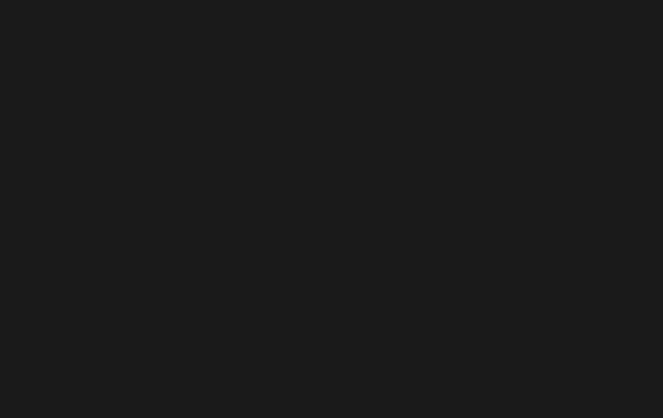
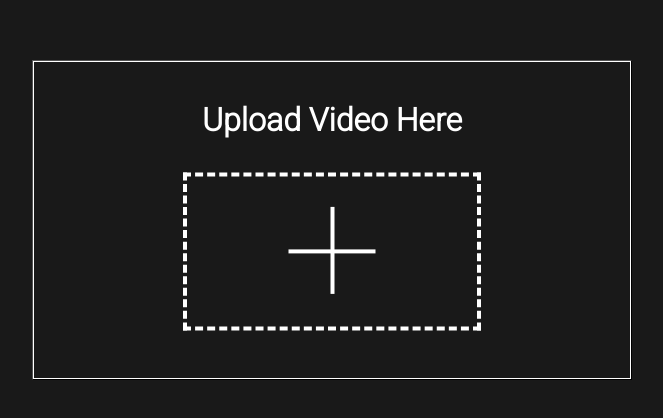
Before and after one commit to NedzadDonlagic04/vuejs-video-loader-and-player, a Vue app: page / in a window 1280 px wide. Shown: the part 180-598 px from the top of the page, without its empty margins (308-971 px from the left). Built offline with nearby package versions, Linux system fonts and the light colour scheme.

Commit message:
Added style and functionality for the upload box
Styled the upload box, haven't added error styles
only for hover / drag over.
Added functionality for checking is the uploaded
file a video format or not.

```diff
--- a/src/App.vue
+++ b/src/App.vue
@@ -1,11 +1,177 @@
 <script setup>
+import { ref, unref, onMounted } from 'vue';
+
+const uploadBox = ref(null);
+const uploadVideoFile = ref(null);
+
+onMounted(() => {
+    const unrefUploadBox = unref(uploadBox);
+    const unrefUploadVideoFile = unref(uploadVideoFile);
+
+    const validVideoFormat = ['m4v', 'avi', 'mpg', 'mp4'];
+
+    const uploadedVideoCheck = () => {
+        const fileExtension = unrefUploadVideoFile.files[0].name.split('.')[1];
+
+        if(unrefUploadVideoFile.files.length !== 1 || !validVideoFormat.includes(fileExtension)) return false;
+
+        return true;
+    }
+
+    unrefUploadBox.addEventListener('click', () => {
+        unrefUploadVideoFile.click();
+    });
+
+    unrefUploadBox.addEventListener('dragover', e => {
+        e.preventDefault();
+
+        unrefUploadBox.classList.add('hovered');
+    });
+
+    unrefUploadBox.addEventListener('dragleave', () => {
+        unrefUploadBox.classList.remove('hovered');
+    });
+
+    unrefUploadBox.addEventListener('drop', e => {
+        e.preventDefault();
+
+        unrefUploadBox.classList.remove('hovered');
+        unrefUploadVideoFile.files = e.dataTransfer.files;
+        uploadedVideoCheck();
+    });
+
+    unrefUploadVideoFile.addEventListener('change', () => {
+        uploadedVideoCheck();
+    });
+});
 
 </script>
 
 <template>
-
+    <button class="upload-box" ref="uploadBox">
+        <h2 class="upload-box-text">Upload Video Here</h2>
+        <div class="upload-box-x">
+            <div class="box"></div>
+        </div>
+        <input type="file" name="uploadVideoFile" id="uploadVideoFile" ref="uploadVideoFile" required>
+    </button>
 </template>
 
 <style scoped>
+    .upload-box {
+        /*
+            Variable used to control the width of:
+            - the upload box
+            - the box with the + inside
+            - the lines making up the +
+        */
+        --additional-size: 2px;
 
+        width: min(60%, 600px);
+        height: min(40%, 400px);
+
+        position: absolute;
+        top: 50%;
+        left: 50%;
+        transform: translate(-50%, -50%);
+
+        background: none;
+
+        cursor: pointer;
+    }
+
+    .upload-box::before {
+        --blur-size: blur(20px);
+
+        content: '';
+        width: calc(100% + var(--additional-size));
+        height: calc(100% + var(--additional-size));
+
+        position: absolute;
+        top: calc(var(--additional-size) / -2);
+        left: calc(var(--additional-size) / -2);
+
+        background-color: white;
+
+        z-index: 0;
+
+        transition: filter .5s ease;
+    }
+
+    .upload-box:hover.upload-box::before,
+    .upload-box.hovered.upload-box::before {
+        filter: var(--blur-size);
+    }
+
+    .upload-box-text {
+        color: white;
+        font-size: 4vmin;
+        width: 100%;
+
+        position: absolute;
+        top: 15%;
+        left: 50%;
+        transform: translate(-50%, -20%);
+
+        z-index: 2;
+    }
+
+    .upload-box-x {
+        width: 100%;
+        height: 100%;
+
+        position: absolute;
+        inset: 0;
+
+        background-color: var(--app-bg-color);
+
+        z-index: 1;
+    }
+
+    .box {
+        width: 50%;
+        height: 50%;
+
+        position: absolute;
+        top: 70%;
+        left: 50%;
+        transform: translate(-50%, -70%);
+
+        border: 4px dashed white;
+
+        transition: border-style 1s ease;
+    }
+
+    .upload-box:hover .box,
+    .upload-box.hovered .box {
+        border-style: solid;
+    }
+
+    .box::before,
+    .box::after {
+        content: '';
+
+        width: 30%;
+
+        position: absolute;
+        top: 50%;
+        left: 50%;
+        transform: translate(-50%, -50%);
+
+        border: var(--additional-size) solid white;
+    }
+
+    .box::after {
+        top: 48%;
+        left: 35%;
+        transform: rotate(90deg);
+    }
+
+    #uploadVideoFile {
+        position: absolute;
+        inset: 0;
+
+        pointer-events: none;
+        visibility: hidden;
+    }
 </style>
```
